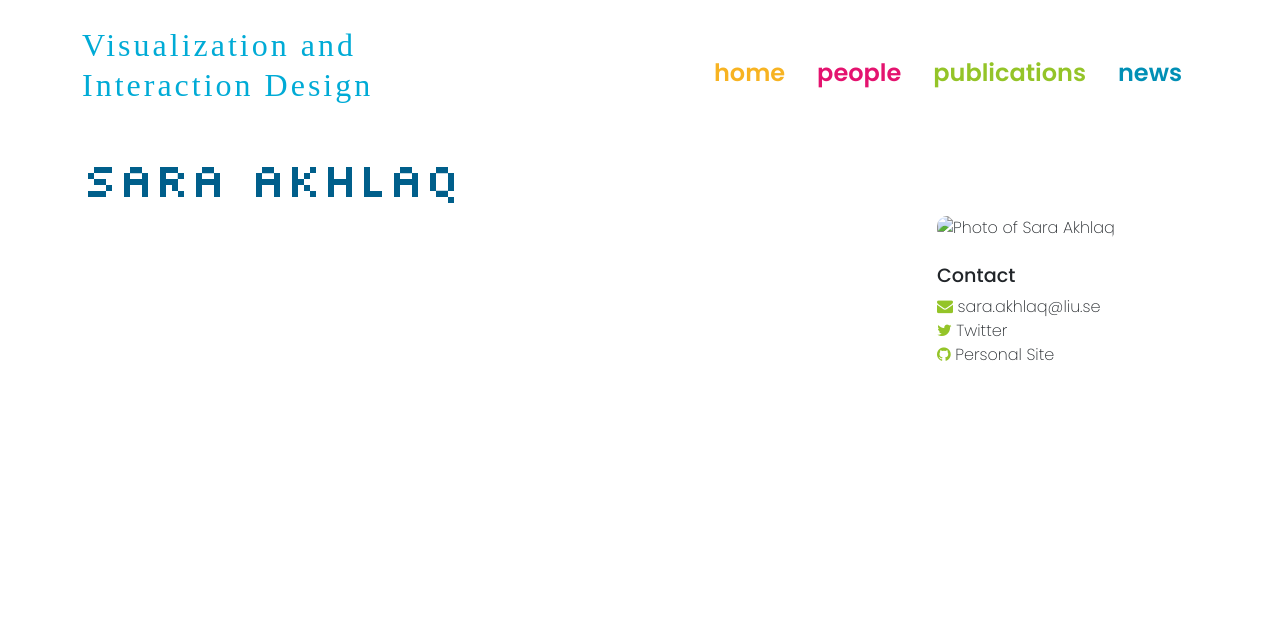
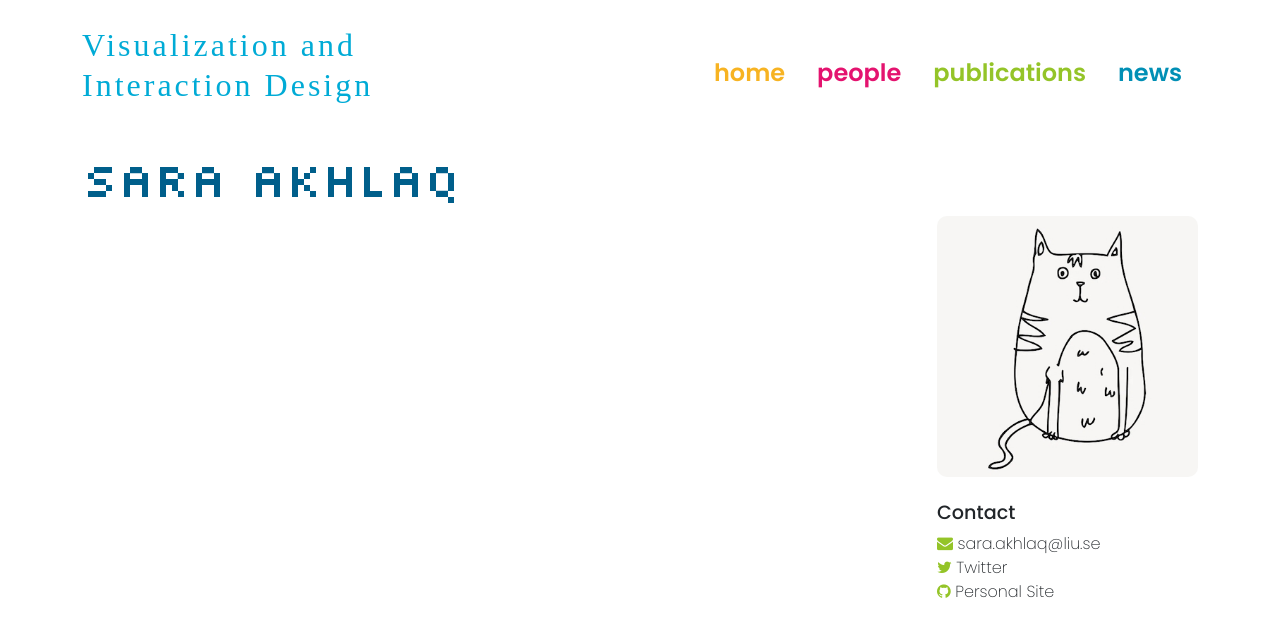
Before and after one commit to visidlab/visidlab.github.io, a Jekyll site: the page built from _people/akhlaq.md, in a window 1280 px wide. Shown: the top 637 px of the page. Built offline with Jekyll 4.4.1, drawn with Linux system fonts in a browser that asks for light colours; some web fonts are replaced.

Commit message:
Add cat on person page

```diff
--- a/_layouts/personpage.html
+++ b/_layouts/personpage.html
@@ -305,7 +305,8 @@ layout: header
         </div>
         <div class="col-lg-3">
             <!-- Image -->
-            <img src="/assets/photos/{{ page.key }}.jpg" alt="Photo of {{ page.first_name }} {{ page.last_name }}" />
+            <img src="/assets/photos/{{ page.key }}.jpg" onerror="this.src='/assets/photos/cats/default1.jpg'"
+                alt="Photo of {{ page.first_name }} {{ page.last_name }}" />
             <!-- Contact Info -->
             <div>
                 <br>
```
